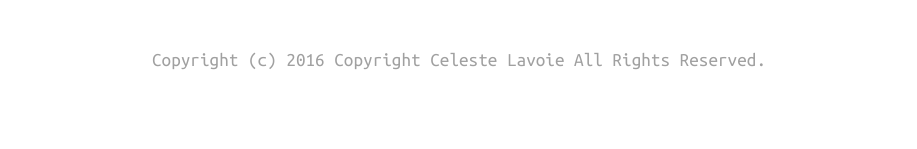
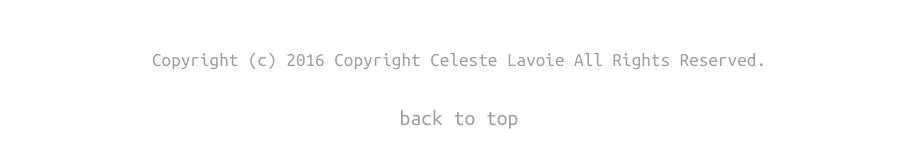
Before and after one commit to CelesteLavo0118/celeste-lavoie-designs, a Jekyll site: the page work.html, which Jekyll copies as it is, in a window 1280 px wide. Shown: the part 2807-2956 px from the top of the page, without its empty margins (181-1098 px from the left). Built offline with Jekyll 4.4.1, drawn with Linux system fonts in a browser that asks for light colours; comment, search, counter and statistics services are not loaded; before the commit the page ends 2930 px from its top, so only the background shows below that.

Commit message:
back to top and everything else

```diff
--- a/_layouts/default.html
+++ b/_layouts/default.html
@@ -15,9 +15,6 @@
 <body>
  {{content}}
 
- <footer role="contentinfo">
-   <p>Copyright (c) 2016 Copyright Celeste Lavoie All Rights Reserved. </p>
- </footer>
 
  <script src="https://code.jquery.com/jquery-3.0.0-beta1.min.js"></script>
  <script src="https://cdnjs.cloudflare.com/ajax/libs/jquery-scrollTo/2.1.2/jquery.scrollTo.min.js"></script>
--- a/css/main.css
+++ b/css/main.css
@@ -58,7 +58,7 @@ h2{
   color: white;
 }
 
-footer{
+footer, footer a, footer a:hover{
   text-align: center;
   color: #a0a0a0;
 }
--- a/work.html
+++ b/work.html
@@ -101,12 +101,11 @@
 
   <footer role="contentinfo">
     <p>Copyright (c) 2016 Copyright Celeste Lavoie All Rights Reserved. </p>
+    <ul class="list-group list-group--inline push-0 mega">
+      <li class="back"><a href="#top">back to top</a></li>
+    </ul>
   </footer>
 
-  <script src="https://code.jquery.com/jquery-3.0.0-beta1.min.js"></script>
-  <script src="https://cdnjs.cloudflare.com/ajax/libs/jquery-scrollTo/2.1.2/jquery.scrollTo.min.js"></script>
-  <script src="https://cdnjs.cloudflare.com/ajax/libs/jquery-localScroll/1.4.0/jquery.localScroll.min.js"></script>
-  <script src="js/main.js"></script>
 
 </body>
 </html>
```
Also changed, not shown: index.html (+4 -3 lines).
